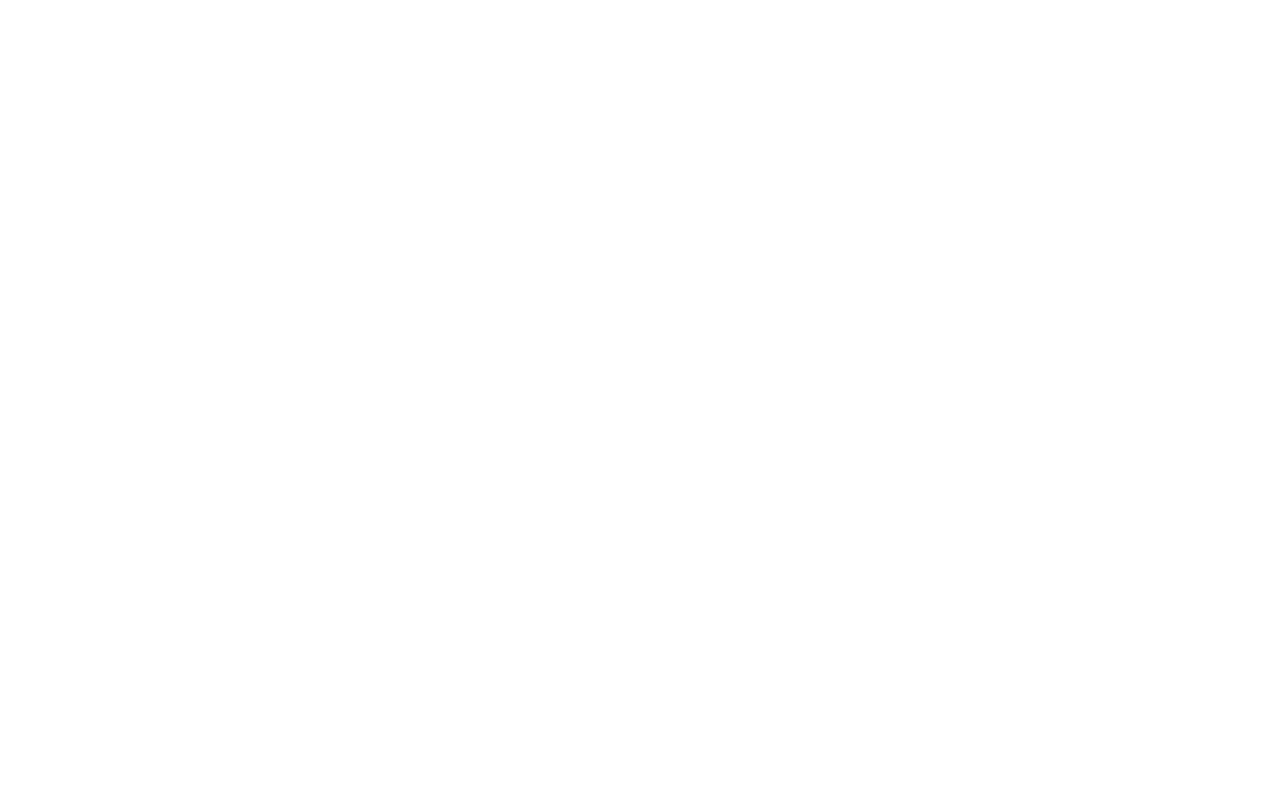
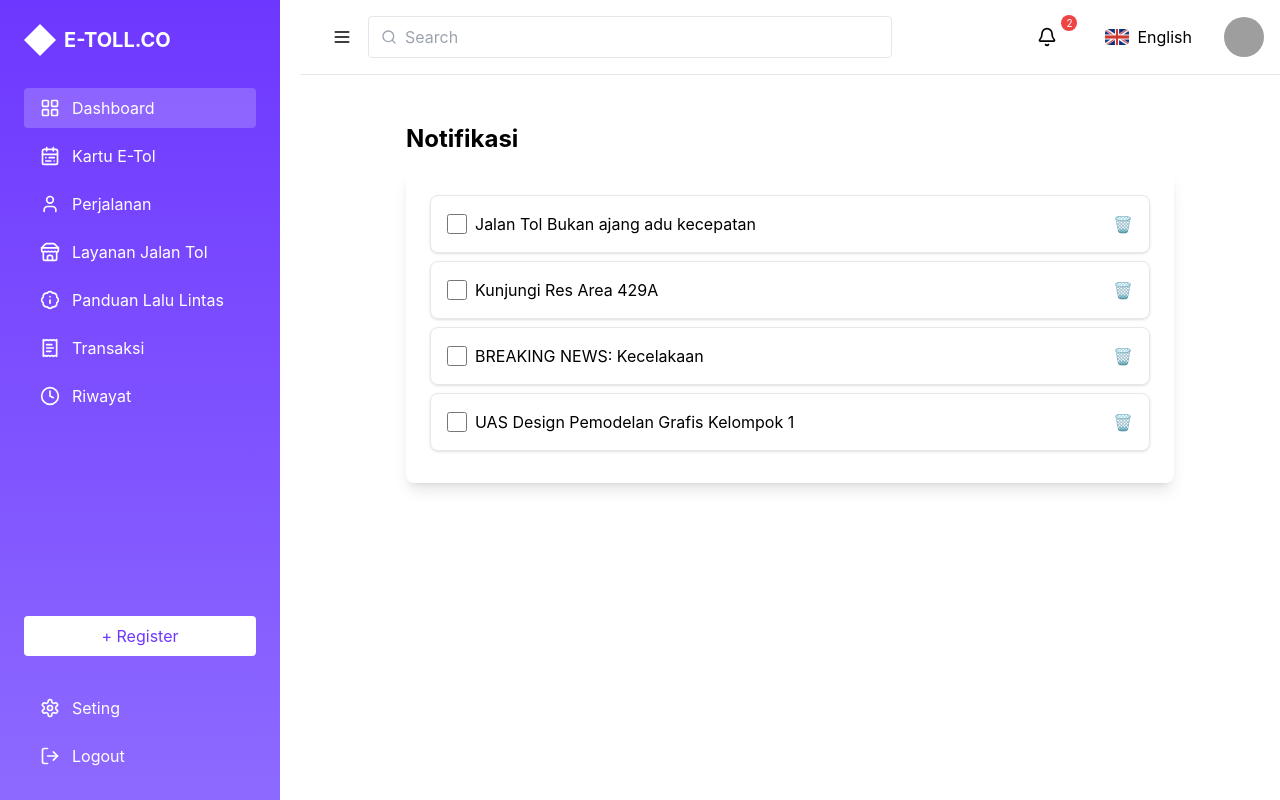
Before and after one commit to yoga220802/e-toll.co, a React (Create React App) app: page /notification in a window 1280 px wide. Before the commit this address had no page. Built offline with nearby package versions, Linux system fonts and the light colour scheme; grey boxes are pictures that could not be loaded.

Commit message:
feat: add NotificationList page with notification management and routing

```diff
--- a/src/components/Header.jsx
+++ b/src/components/Header.jsx
@@ -3,8 +3,10 @@
 import { Button } from "./ui/uiButton";
 import Flag from "../assets/images/flag.svg";
 import Profile from "../assets/images/profile.svg";
+import { useNavigate } from "react-router-dom";
 
 export function Header({ toggleSidebar }) {
+  const navigate = useNavigate();
   return (
     <div className="flex items-center justify-between p-4 border-b">
       <div className="flex items-center flex-1 max-w-xl">
@@ -18,7 +20,7 @@
         />
       </div>
       <div className="flex items-center gap-4">
-        <Button className="relative">
+        <Button className="relative" onClick={() => navigate("/notification")}>
           <Bell className="w-5 h-5" />
           <span className="absolute -top-1 -right-1 w-4 h-4 bg-red-500 rounded-full text-[10px] text-white flex items-center justify-center">
             2
--- /dev/null
+++ b/src/data/notifications.json
@@ -0,0 +1,22 @@
+[
+    {
+      "id": 1,
+      "title": "Jalan Tol Bukan ajang adu kecepatan",
+      "message": "Jadilah pengemudi yang bijak dan selalu patuhi rambu lalu lintas untuk keselamatan bersama."
+    },
+    {
+      "id": 2,
+      "title": "Kunjungi Res Area 429A",
+      "message": "Res Area 429A kini telah dibuka dengan fasilitas lengkap, termasuk restoran dan area istirahat."
+    },
+    {
+      "id": 3,
+      "title": "BREAKING NEWS: Kecelakaan",
+      "message": "Terjadi kecelakaan di Tol KM 125. Harap berhati-hati dan gunakan jalur alternatif jika memungkinkan."
+    },
+    {
+      "id": 4,
+      "title": "UAS Design Pemodelan Grafis Kelompok 1",
+      "message": "Asep Ahmad Taufiq (2206036)\nDindin Mardiana (2206037)\nMoch Yusuf Ferandy (2206038)\nM. Renaldy Taufiq Ramadan (2206045)\nM. Rais Al Ghany Dermawan (2206057)"
+    }
+  ]
--- /dev/null
+++ b/src/pages/notification.jsx
@@ -0,0 +1,77 @@
+import React, { useState, useEffect } from "react";
+import NotificationData from "../data/notifications.json";
+import { MainLayout } from "../components/layouts/MainLayout";
+export default function NotificationList({ isSidebarVisible, toggleSidebar }) {
+	const [notifications, setNotifications] = useState([]);
+	const [selectedNotification, setSelectedNotification] = useState(null);
+
+	useEffect(() => {
+		// Memuat data notifikasi dari file JSON yang diimpor
+		setNotifications(NotificationData);
+	}, []);
+
+	const handleDelete = (id) => {
+		setNotifications(
+			notifications.filter((notification) => notification.id !== id)
+		);
+	};
+
+	const handleShowDetail = (notification) => {
+		setSelectedNotification(notification);
+	};
+
+	const handleClosePopup = () => {
+		setSelectedNotification(null);
+	};
+
+	return (
+		<MainLayout
+			isSidebarVisible={isSidebarVisible}
+			toggleSidebar={toggleSidebar}>
+			<div className='p-6 flex justify-center'>
+				<div className='w-full max-w-3xl'>
+					<h1 className='text-2xl font-bold mb-4'>Notifikasi</h1>
+
+					<div className='bg-white shadow-lg p-6 rounded-lg'>
+						{notifications.map((notification) => (
+							<div
+								key={notification.id}
+								className='flex items-center justify-between border p-4 rounded-lg mb-2 shadow cursor-pointer'
+								onClick={() => handleShowDetail(notification)}>
+								<div className='flex items-center gap-2'>
+									<input type='checkbox' className='w-5 h-5' />
+									<span>{notification.title}</span>
+								</div>
+								<button
+									onClick={(e) => {
+										e.stopPropagation(); // Mencegah popup terbuka saat tombol hapus ditekan
+										handleDelete(notification.id);
+									}}
+									className='text-red-500 hover:text-red-700'>
+									🗑️
+								</button>
+							</div>
+						))}
+					</div>
+				</div>
+			</div>
+
+			{/* POPUP DETAIL NOTIFIKASI */}
+			{selectedNotification && (
+				<div className='fixed inset-0 flex items-center justify-center bg-black bg-opacity-50'>
+					<div className='bg-white p-6 rounded-lg shadow-lg max-w-md'>
+						<h2 className='text-xl font-bold mb-2'>{selectedNotification.title}</h2>
+						<p className='mb-4 whitespace-pre-line'>
+							{selectedNotification.message}
+						</p>
+						<button
+							onClick={handleClosePopup}
+							className='px-4 py-2 bg-blue-500 text-white rounded hover:bg-blue-700'>
+							Tutup
+						</button>
+					</div>
+				</div>
+			)}
+		</MainLayout>
+	);
+}
--- a/src/router/routes.jsx
+++ b/src/router/routes.jsx
@@ -11,6 +11,7 @@
 import GuidePage from "../pages/guide";
 import TransactionPage from "../pages/transaction";
 import HistoryPage from "../pages/history";
+import NotificationList from "../pages/notification";
 
 const AppRoutes = ({ isSidebarVisible, toggleSidebar }) => {
   return (
@@ -26,6 +27,7 @@
       <Route path="/toll-guide" element={<GuidePage isSidebarVisible={isSidebarVisible} toggleSidebar={toggleSidebar} />} />
       <Route path="/transaction" element={<TransactionPage isSidebarVisible={isSidebarVisible} toggleSidebar={toggleSidebar} />} />
       <Route path="/history" element={<HistoryPage isSidebarVisible={isSidebarVisible} toggleSidebar={toggleSidebar} />} />
+      <Route path="/notification" element={<NotificationList isSidebarVisible={isSidebarVisible} toggleSidebar={toggleSidebar}/>} />
     </Routes>
   );
 };
```
